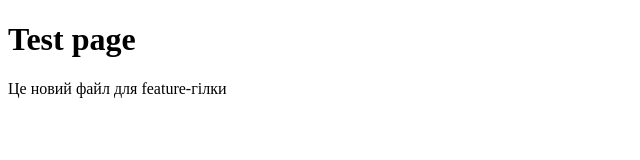
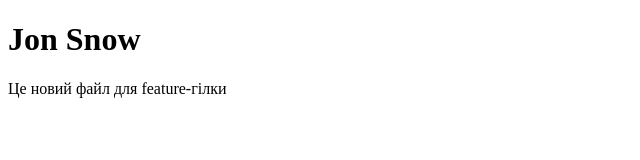
Before and after one commit to NataliaTuretska/UP_Lab, a plain HTML site: page test.html in a window 1280 px wide. Shown: the full height of the page, 0-640 px from the left. Drawn offline with Linux system fonts and the light colour scheme.

Commit message:
fix: align title and heading in test page

```diff
--- a/test.html
+++ b/test.html
@@ -4,7 +4,7 @@
     <title>Jon Snow</title>
 </head>
 <body>
-    <h1>Test page</h1>
+    <h1>Jon Snow</h1>
     <p>Це новий файл для feature-гілки</p>
 </body>
 </html>
```
